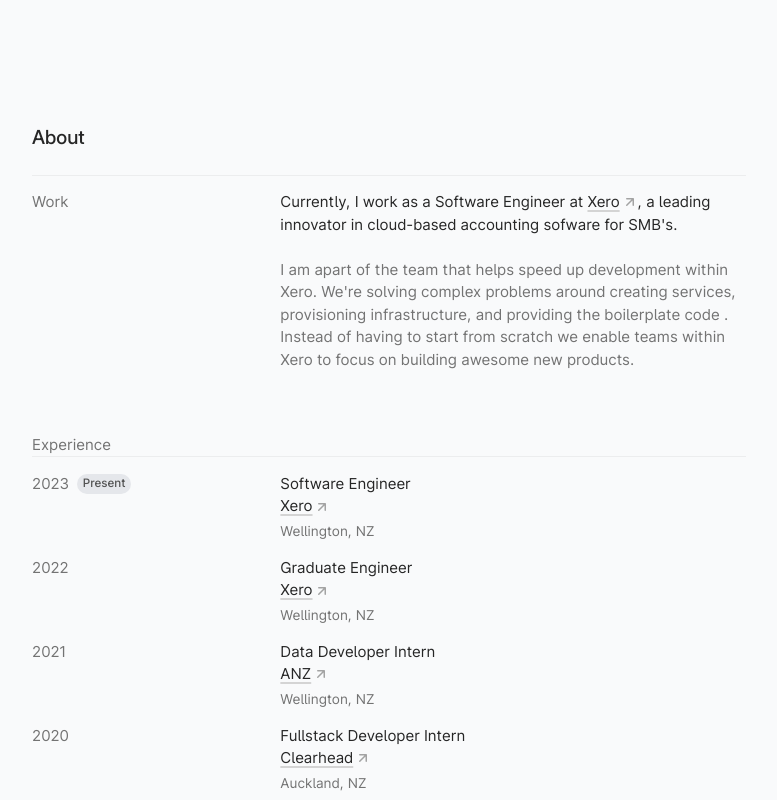
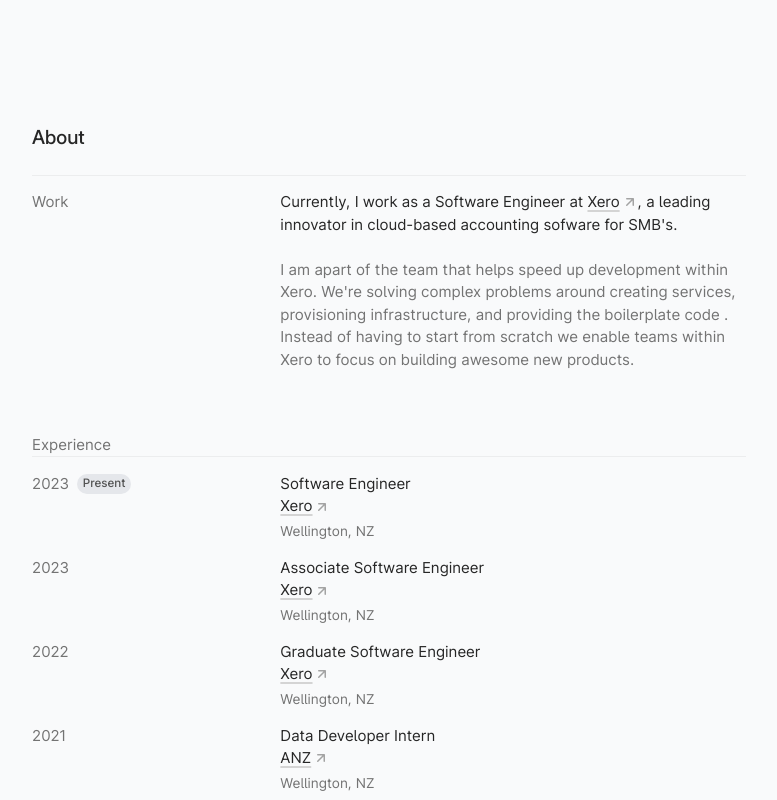
Before and after one commit to NaveenBandarage/www., a Next.js app: page /about in a window 1280 px wide. Shown: the top 800 px of the page, without its empty margins (251-1028 px from the left). Built offline with nearby package versions, Linux system fonts and the light colour scheme; what tailwindcss-touch would draw is missing.

Commit message:
add work experience

```diff
--- a/pages/about.tsx
+++ b/pages/about.tsx
@@ -66,10 +66,22 @@ export default function Colophon() {
             </div>
           </dd>
           <dt className="list-title mt-4 border-none pt-0 sm:mt-0">
+            <h3 className="text-neutral-500 dark:text-silver-dark">2023</h3>
+          </dt>
+          <dd className="list-content border-none pt-0">
+            <div>Associate Software Engineer</div>
+            <div>
+              <LinkExternal href="//xero.com">Xero</LinkExternal>
+            </div>
+            <div className="pt-1 text-sm text-neutral-500 [font-variation-settings:'opsz'_14] dark:text-silver-dark">
+              Wellington, NZ
+            </div>
+          </dd>
+          <dt className="list-title mt-4 border-none pt-0 sm:mt-0">
             <h3 className="text-neutral-500 dark:text-silver-dark">2022</h3>
           </dt>
           <dd className="list-content border-none pt-0">
-            <div>Graduate Engineer</div>
+            <div>Graduate Software Engineer</div>
             <div>
               <LinkExternal href="//xero.com">Xero</LinkExternal>
             </div>
```
